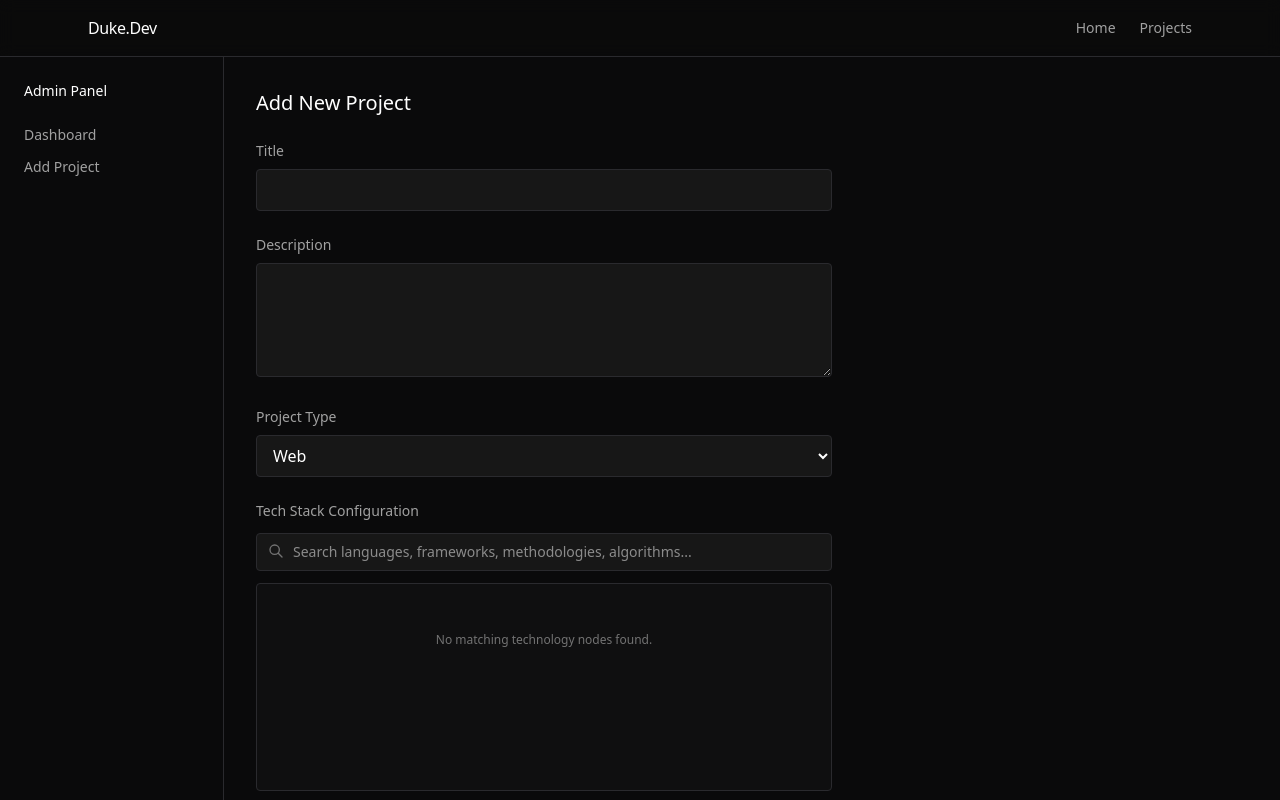
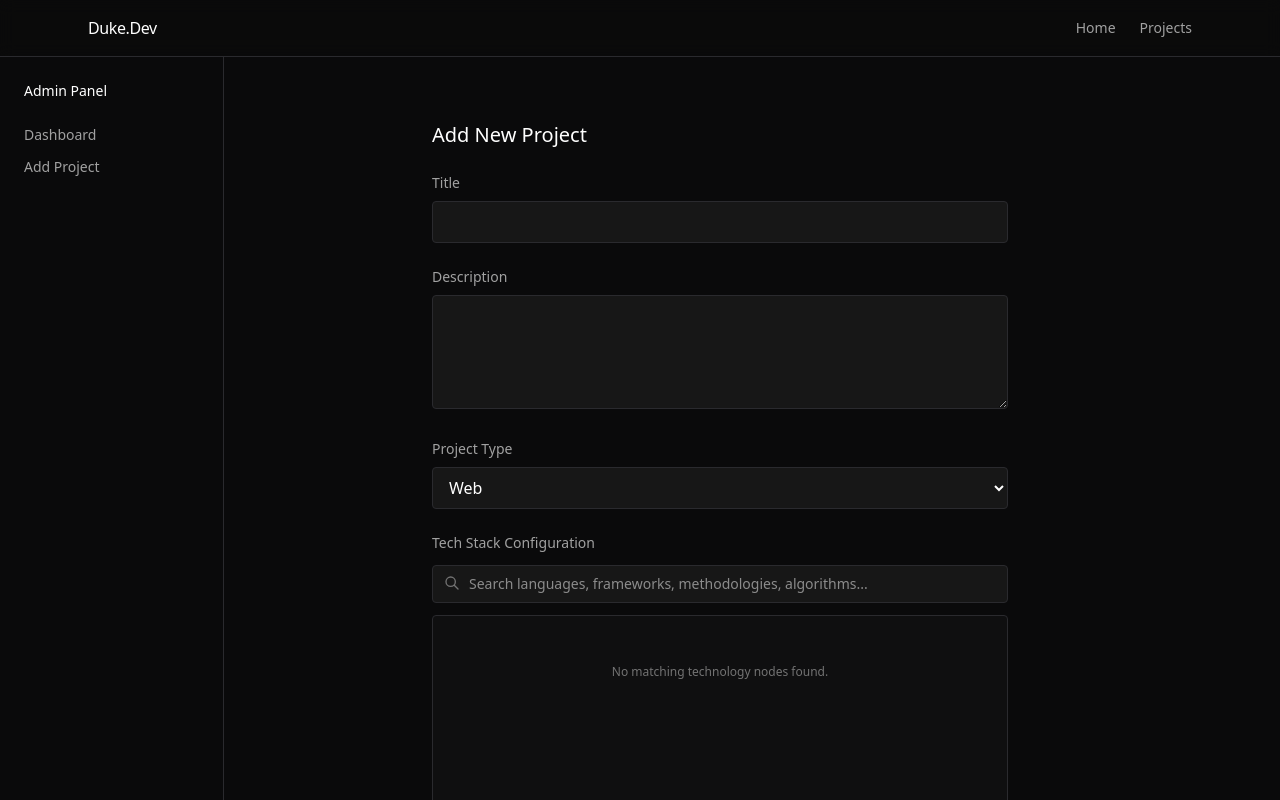
Before and after one commit to Chebashchan/Project-Portfolio, a Next.js app: page /admin/projects/new in a window 1280 px wide. Shown: the top 800 px of the page. Built offline with nearby package versions, Linux system fonts and the light colour scheme.

Commit message:
fixed missing dynamic import inside project edit

```diff
--- a/app/admin/projects/[id]/page.jsx
+++ b/app/admin/projects/[id]/page.jsx
@@ -5,13 +5,10 @@
 
 export default async function EditProjectPage({ params }) {
   const { id } = await params
-
-  // 1. Fetch the exact existing database object from Supabase via its ID key node
   const project = await getProjectById(id)
 
   if (!project) notFound()
 
-  // 2. Pass the data right into our existing form shell, binding it to the update action
   return (
     <div>
       <h1 className="text-xl text-white mb-6 font-medium">Edit Project: {project.title}</h1>
--- /dev/null
+++ b/app/admin/projects/new/layout.jsx
@@ -0,0 +1,7 @@
+export default function NewProjectLayout({ children }) {
+  return (
+    <div className="w-full max-w-2xl mx-auto px-4 py-8">
+      {children}
+    </div>
+  )
+}
```
